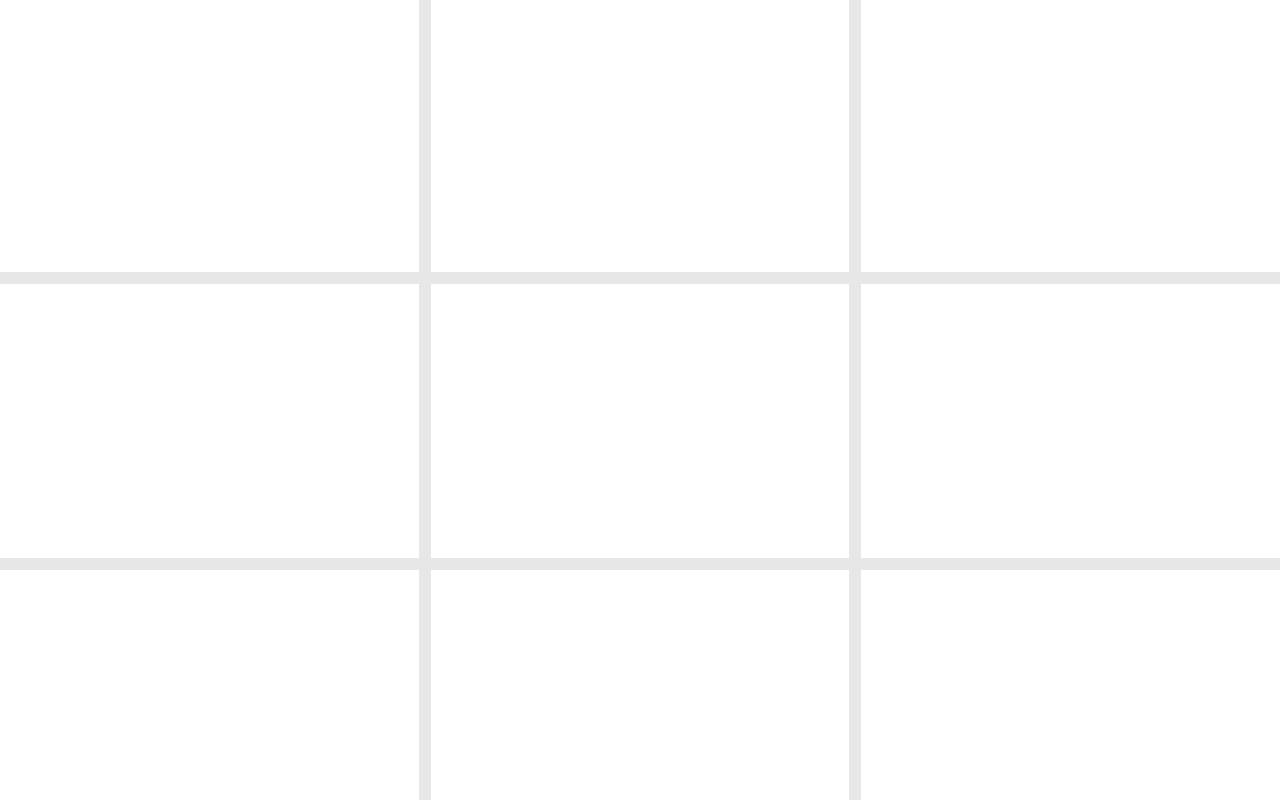
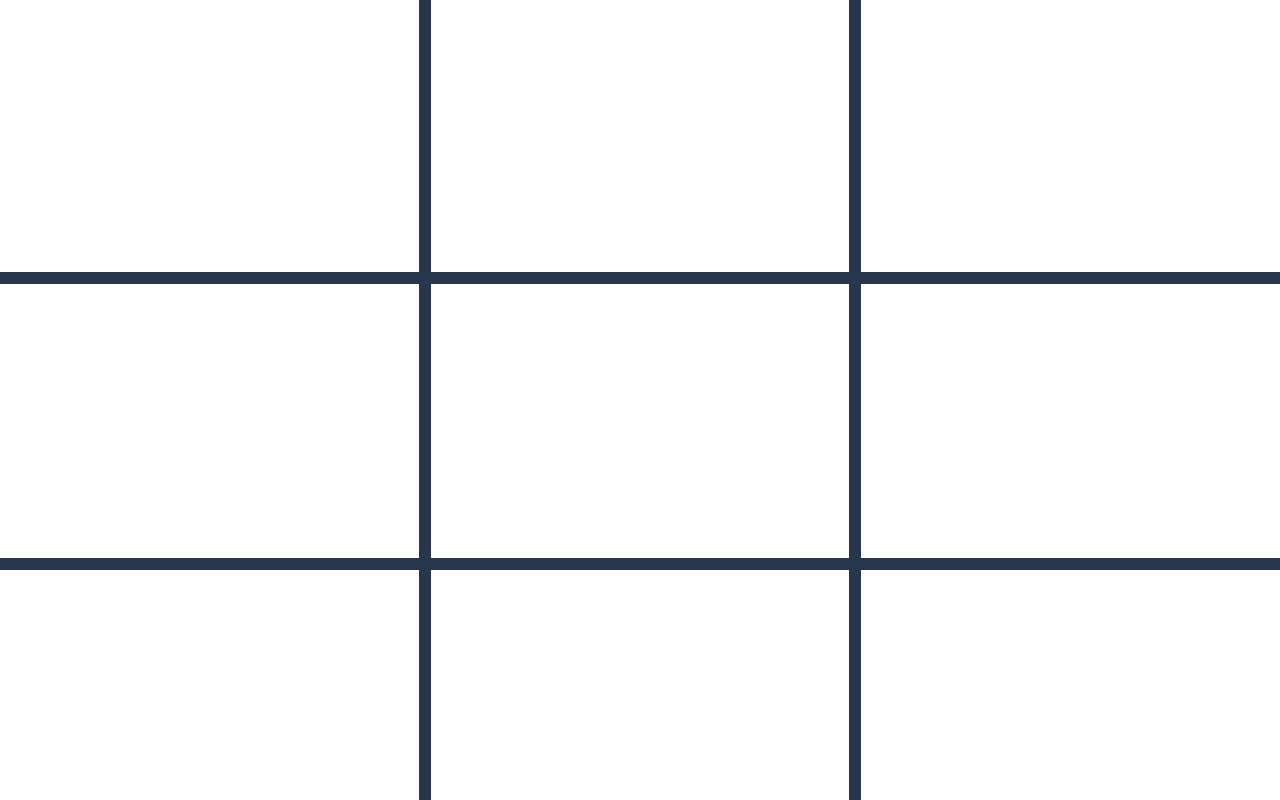
Before and after one commit to Flavio13Lins/tic-tac-toe, a Vue app in the folder tic-tac-toe/: page / in a window 1280 px wide. Both pictures are taken after a click on the button "START". Shown: the part 100-900 px from the top of the page. Built offline with nearby package versions, Linux system fonts and the light colour scheme.

Commit message:
fix: names used from var css main colors

```diff
--- a/tic-tac-toe/src/assets/main.css
+++ b/tic-tac-toe/src/assets/main.css
@@ -9,7 +9,7 @@
 a,
 .green {
   text-decoration: none;
-  color: hsla(160, 100%, 37%, 1);
+  color: var(--tertiary-color);
   transition: 0.4s;
 }
 
--- a/tic-tac-toe/src/components/TableToPlay.vue
+++ b/tic-tac-toe/src/components/TableToPlay.vue
@@ -1,7 +1,8 @@
 <script setup>
 import { useDisplay } from 'vuetify'
 const { mdAndUp } = useDisplay()
-const cor = 'var(--color-border)'
+const cor = 'var(--quinary-color)'
+const corHover = 'var(--tertiary-color)'
 
 let barsLength = '5px'
 let styleBtn = `min-width: 90px; min-height: 170px;`
@@ -16,7 +17,7 @@ let styleBtnMD = `min-width: 274px; min-height: 274px;`
 let styleDEGHMD = `border-top: ${barsLengthMD} solid ${cor}; border-right: ${barsLengthMD} solid ${cor};`
 let styleFIMD = `border-top: ${barsLengthMD} solid ${cor};`
 let styleABMD = `border-right: ${barsLengthMD} solid ${cor};`
-let hoverBlock = ' background-color: #3CB371; border-radius: 30px;'
+let hoverBlock = ` background-color: ${corHover}; border-radius: 30px;`
 </script>
 <script>
 import { mapState } from 'vuex'
```
